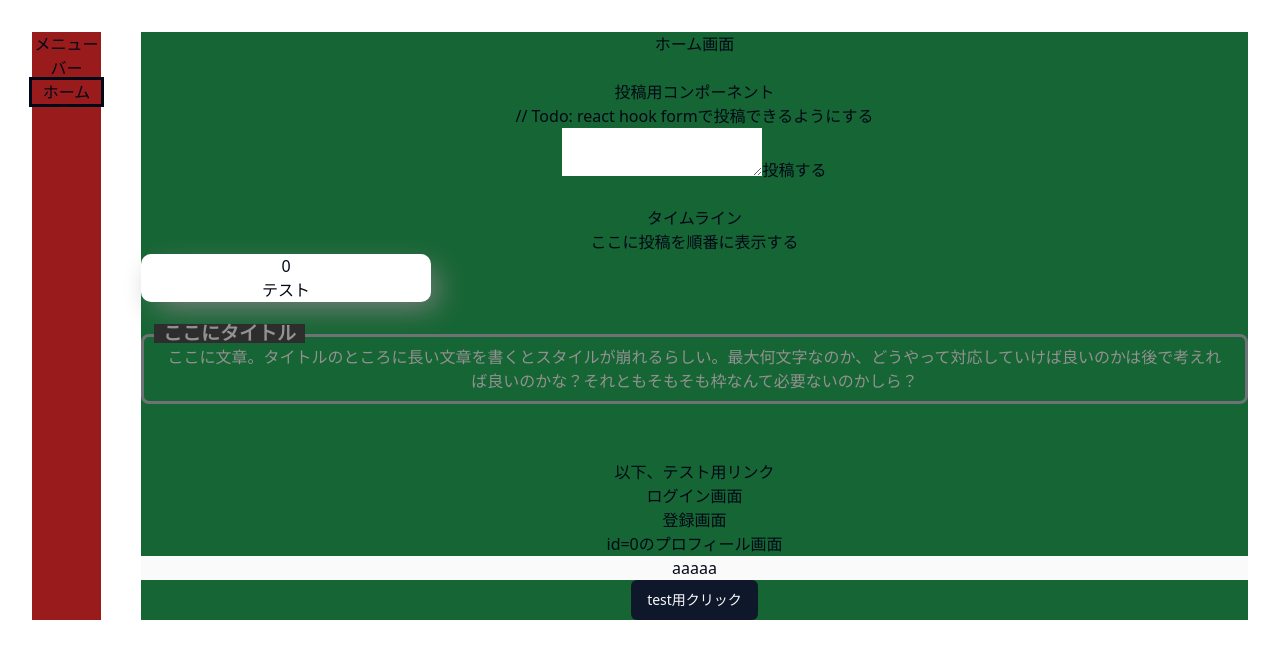
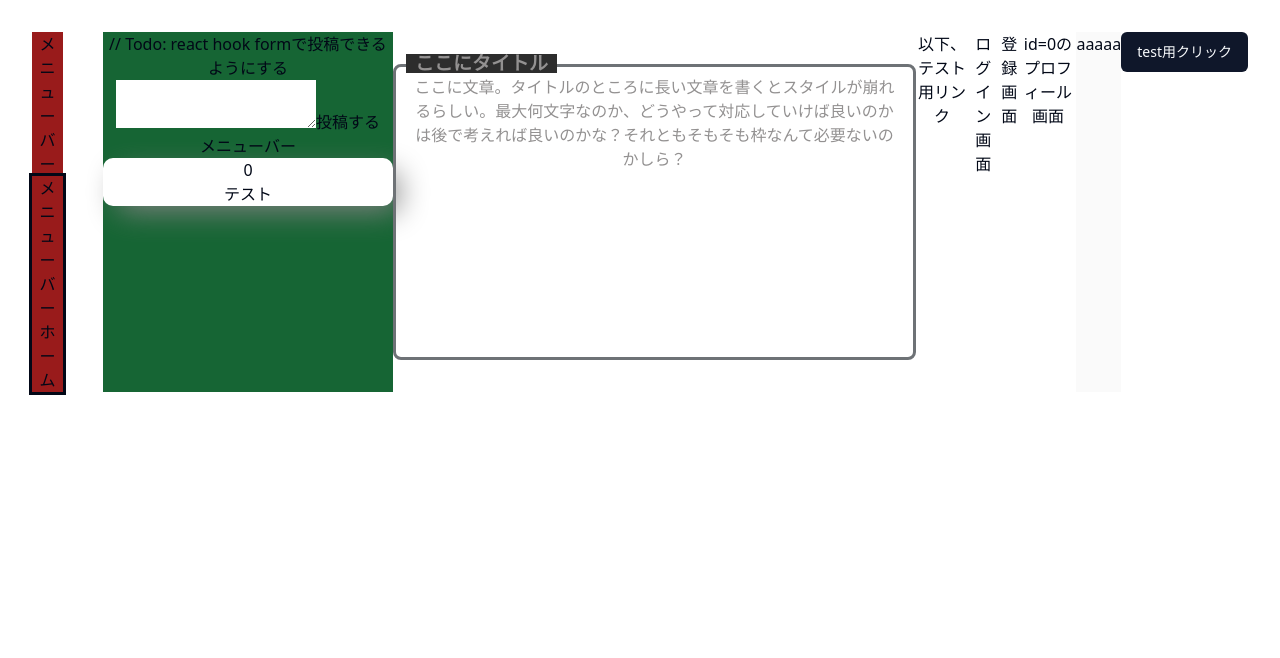
Before and after one commit to Rei1449/sns, a React (Vite) app in the folder frontend/: page / in a window 1280 px wide. Shown: the top 658 px of the page. Built offline with nearby package versions, Linux system fonts and the light colour scheme.

Commit message:
ホーム画面の整理

```diff
--- a/frontend/src/components/Button.tsx
+++ /dev/null
@@ -1,56 +0,0 @@
-import * as React from "react"
-import { Slot } from "@radix-ui/react-slot"
-import { cva, type VariantProps } from "class-variance-authority"
-
-import { cn } from "@/lib/utils"
-
-const buttonVariants = cva(
-  "inline-flex items-center justify-center whitespace-nowrap rounded-md text-sm font-medium ring-offset-background transition-colors focus-visible:outline-none focus-visible:ring-2 focus-visible:ring-ring focus-visible:ring-offset-2 disabled:pointer-events-none disabled:opacity-50",
-  {
-    variants: {
-      variant: {
-        default: "bg-primary text-primary-foreground hover:bg-primary/90",
-        destructive:
-          "bg-destructive text-destructive-foreground hover:bg-destructive/90",
-        outline:
-          "border border-input bg-background hover:bg-accent hover:text-accent-foreground",
-        secondary:
-          "bg-secondary text-secondary-foreground hover:bg-secondary/80",
-        ghost: "hover:bg-accent hover:text-accent-foreground",
-        link: "text-primary underline-offset-4 hover:underline",
-      },
-      size: {
-        default: "h-10 px-4 py-2",
-        sm: "h-9 rounded-md px-3",
-        lg: "h-11 rounded-md px-8",
-        icon: "h-10 w-10",
-      },
-    },
-    defaultVariants: {
-      variant: "default",
-      size: "default",
-    },
-  }
-)
-
-export interface ButtonProps
-  extends React.ButtonHTMLAttributes<HTMLButtonElement>,
-    VariantProps<typeof buttonVariants> {
-  asChild?: boolean
-}
-
-const Button = React.forwardRef<HTMLButtonElement, ButtonProps>(
-  ({ className, variant, size, asChild = false, ...props }, ref) => {
-    const Comp = asChild ? Slot : "button"
-    return (
-      <Comp
-        className={cn(buttonVariants({ variant, size, className }))}
-        ref={ref}
-        {...props}
-      />
-    )
-  }
-)
-Button.displayName = "Button"
-
-export { Button, buttonVariants }
--- a/frontend/src/home_and_profile/Home.tsx
+++ b/frontend/src/home_and_profile/Home.tsx
@@ -3,7 +3,7 @@ import CreatePost from './CreatePost.tsx';
 import './Home.css'
 import { Link } from 'react-router-dom';
 import MenuBar from './MenuBar.tsx';
-import { Button } from '@/components/ui/button.tsx';
+import { Button } from '@/components/ui/Button.tsx';
 
 export default function Home() {
     return (
@@ -12,36 +12,27 @@ export default function Home() {
                 <h2 className='homeH2'>メニューバー</h2>
                 <MenuBar />
             </div>
+
             <div className="bg-green-800 w-70 h-1000 text-center ml-10">
-                <h1 className='homeH2'> ホーム画面 </h1>
-                <br/>
-                <h2 className='homeH2'> 投稿用コンポーネント </h2>
                 <CreatePost />
-                <br/>
-                <h2 className='homeH2'> タイムライン </h2>
-                <p>ここに投稿を順番に表示する</p>
                 <Timeline />
+            </div>
+
             <div className='box'>
                 <span className='box-title'>ここにタイトル</span>
                 <p>ここに文章。タイトルのところに長い文章を書くとスタイルが崩れるらしい。最大何文字なのか、どうやって対応していけば良いのかは後で考えれば良いのかな？それともそもそも枠なんて必要ないのかしら？</p>
             </div>
 
-                <br/>
             <h2 className='homeH2'>以下、テスト用リンク</h2>
             <Link to="/login">ログイン画面</Link> <br/>
             <Link to="/register">登録画面</Link> <br/>
             <Link to="/profile/0">id=0のプロフィール画面</Link>
 
-
             <div className="bg-neutral-50 dark:bg-white">
                 aaaaa
             </div>
             <Button>test用クリック</Button>
-            </div>
-
 
         </div>
-
-
     )
 }
--- a/frontend/src/home_and_profile/MenuBar.tsx
+++ b/frontend/src/home_and_profile/MenuBar.tsx
@@ -5,6 +5,7 @@ export default function MenuBar() {
 
     return (
         <div className="outline">
+            <p>メニューバー</p>
             <button onClick={ () => nav("/") }> ホーム </button>
         </div>
     )
--- a/frontend/src/home_and_profile/Timeline.tsx
+++ b/frontend/src/home_and_profile/Timeline.tsx
@@ -22,6 +22,7 @@ export default function Timeline() {
     };
     return (
         <div className="timeline">
+            <p>メニューバー</p>
             <Post {...testData} /> {/* map(posts)で複数ポストを表示する */}
         </div>
     )
--- a/frontend/src/login_and_register/Login.tsx
+++ b/frontend/src/login_and_register/Login.tsx
@@ -1,6 +1,6 @@
 import { UseFormRegister, useForm } from "react-hook-form"
 import { loginData } from "../utils/connectionData";
-import { Button } from "@/components/Button";
+import { Button } from "@/components/ui/Button";
 
 // ログイン画面のコンポーネント
 export default function Login() {
--- a/frontend/src/login_and_register/Register.tsx
+++ b/frontend/src/login_and_register/Register.tsx
@@ -1,7 +1,7 @@
 import { useForm } from "react-hook-form";
 import { LoginDataForm } from "./Login";
 import { loginData } from "../utils/connectionData";
-import { Button } from "@/components/Button";
+import { Button } from "@/components/ui/Button";
 
 // アカウント登録画面のコンポーネント
 export default function Register() {
```
Lines whose indentation alone changed are shown as unchanged.
